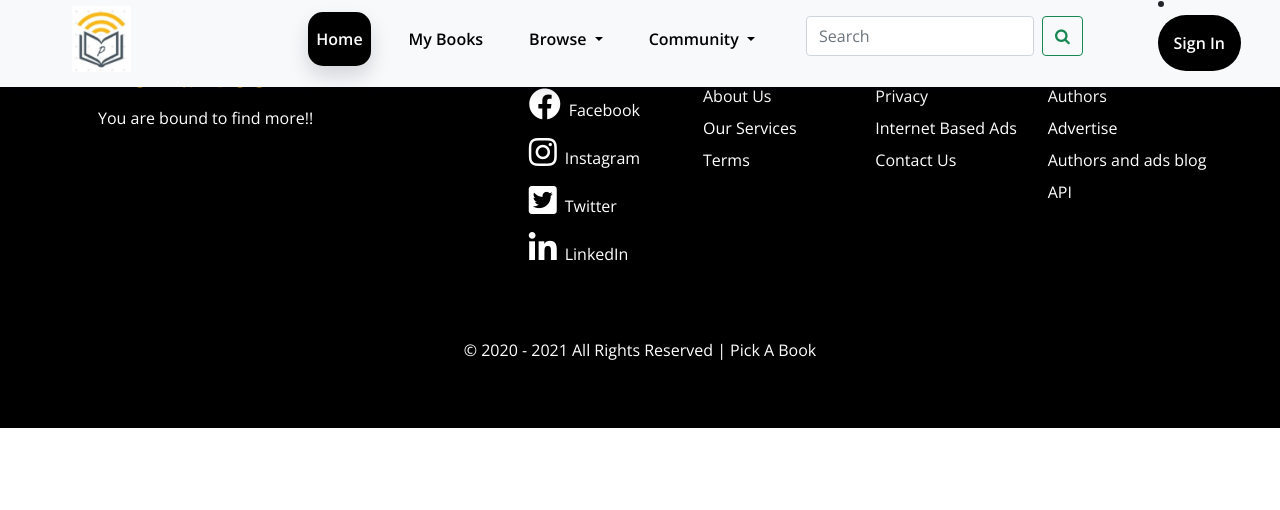
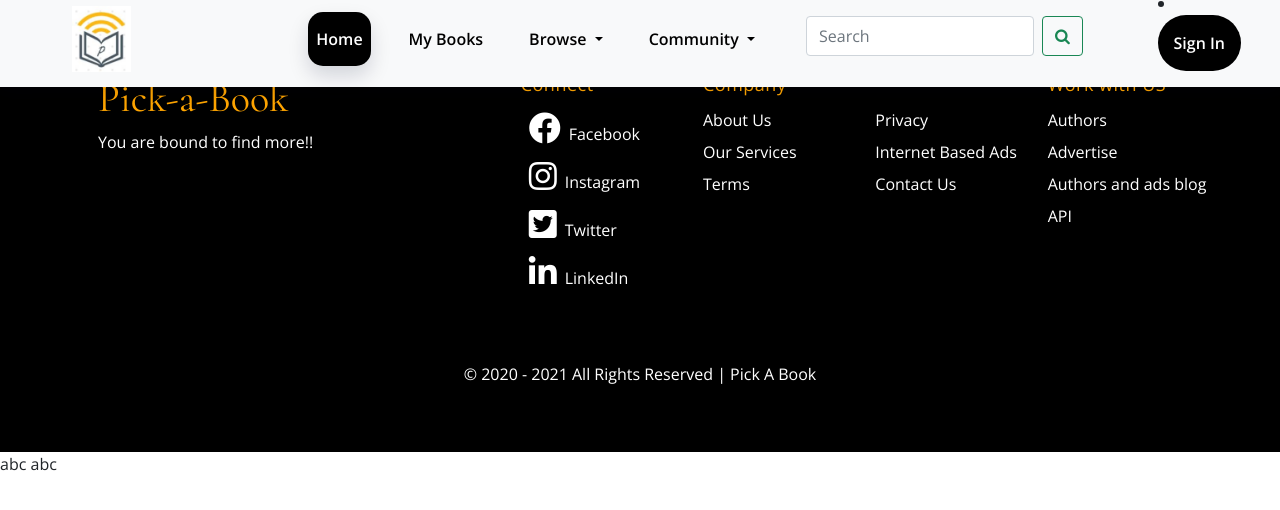
Before and after one commit to Srishti0590/pickabook-final, a Django app: page /pickabook/book in a window 1280 px wide. Shown: the top 510 px of the page. Run offline with Django 4.2, Linux system fonts and the light colour scheme; data that the repository does not hold is empty; some libraries are stand-ins or nearby versions; some web fonts are replaced.

Commit message:
templates

```diff
--- a/templates/footer-admin.html
+++ b/templates/footer-admin.html
@@ -56,3 +56,4 @@
 <!--      </div>-->
 <!--  </footer>-->
 <!--  </section>-->
+abc
--- a/templates/footer.html
+++ b/templates/footer.html
@@ -61,3 +61,4 @@
   </section>
 </body>
 </html>
+abc
--- a/templates/header-admin.html
+++ b/templates/header-admin.html
@@ -158,3 +158,4 @@
 
 
 <!--  </section>-->
+abc
--- a/templates/header.html
+++ b/templates/header.html
@@ -106,3 +106,4 @@
         </div>
     </section>
 </nav>
+abc
--- a/templates/layout-admin.html
+++ b/templates/layout-admin.html
@@ -41,3 +41,4 @@
 </script>
 </body>
 </html>
+abc
--- a/templates/layout.html
+++ b/templates/layout.html
@@ -72,3 +72,4 @@
 
 </body>
 </html>
+abc
--- a/templates/messages.html
+++ b/templates/messages.html
@@ -13,3 +13,4 @@
 {% endif %}
 
 {% endfor %}
+abc
```
